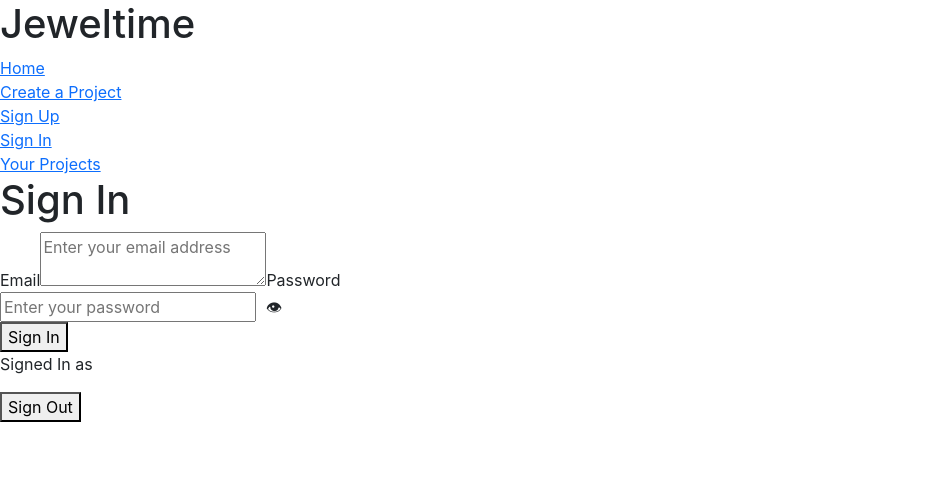
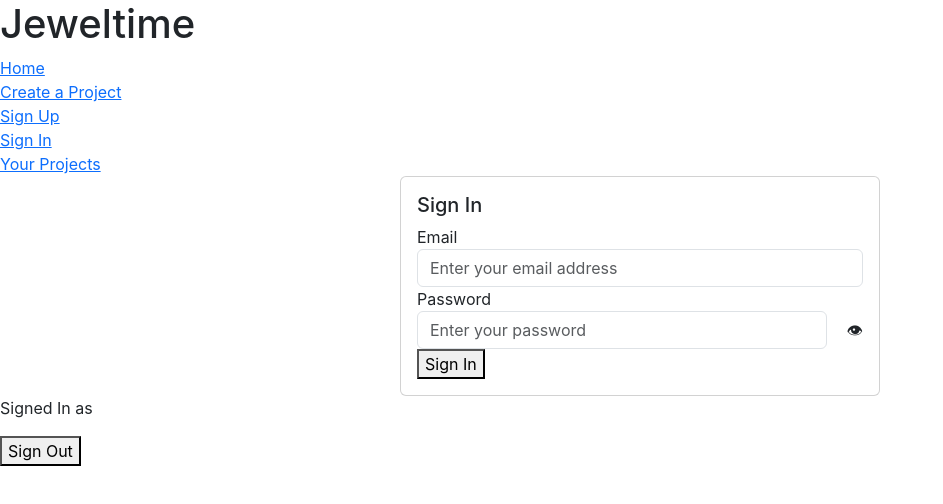
Before and after one commit to AngieCCo/front-end-jeweltime, a React (Create React App) app: page /signin in a window 1280 px wide. Shown: the top 504 px of the page, without its empty margins (0-943 px from the left). Built offline with nearby package versions, Linux system fonts and the light colour scheme; no server answers; the HTML template or start-up script is replaced by a standard one.

Commit message:
Implement Card component from react-bootstrap for the Sign In
Co-authored-by: AngieCCo <AngieCCo@users.noreply.github.com>

```diff
--- a/src/components/SignInF.js
+++ b/src/components/SignInF.js
@@ -1,4 +1,6 @@
 import React, { useState } from "react";
+import Card from "react-bootstrap/Card";
+import jewelryBench from '../assets/JewelryBench.jpg';
 
 const SignInF = ({ validateUser }) => {
     const [email, setEmail] = useState('');
@@ -18,18 +20,35 @@ const SignInF = ({ validateUser }) => {
 
     return (
         <div className="sign-in-container">
+            {/* <div
+                className = "image"
+                style = {{
+                height: "800px",
+                width: "1100px",
+                backgroundImage:
+                `url(${jewelryBench})`,
+                backgroundSize: "contain",
+                backgroundRepeat: "no-repeat",
+                }}
+            >
+                This div contains a background image.
+            </div> */}
+            <Card style={{ width: '30rem', margin: 'auto' }} >
+                <Card.Body>
+                    <Card.Title>Sign In</Card.Title>
                     <form onSubmit={signIn}>
-                <h1>Sign In</h1>
+                    {/* <h1>Sign In</h1> */}
                         <label htmlFor="email">Email</label>
-                    <textarea
-                    type="text"
+                            <input
+                                type="email"
                                 id="email"
                                 name="email"
                                 value={email}
                                 onChange={(e) => setEmail(e.target.value)}
                                 placeholder="Enter your email address"
                                 required
-                    ></textarea>
+                                className="form-control"
+                            ></input>
                         <label htmlFor="password">Password</label>
                         <div style={{ display: 'flex', alignItems: 'center' }}>
                             <input
@@ -40,6 +59,8 @@ const SignInF = ({ validateUser }) => {
                                 onChange={(e) => setPassword(e.target.value)}
                                 placeholder="Enter your password"
                                 required
+                                className="form-control"
+                                style={ { marginRight: '10px'}}
                                 ></input>
                                 <span
                                     style={{ cursor: 'pointer', marginLeft: '10px' }}
@@ -48,9 +69,10 @@ const SignInF = ({ validateUser }) => {
                                     {showPassword ? '🙈' : '👁'}
                                 </span>
                         </div>
-
                     <button type="submit">Sign In</button>
                 </form>
+                </Card.Body>
+            </Card>
         </div>
     )
 }
```
Also changed, not shown: src/assets/JewelrySix.jpg (added), 1 other file (tests, documents, lock files or other folders). Lines whose indentation alone changed are shown as unchanged.
